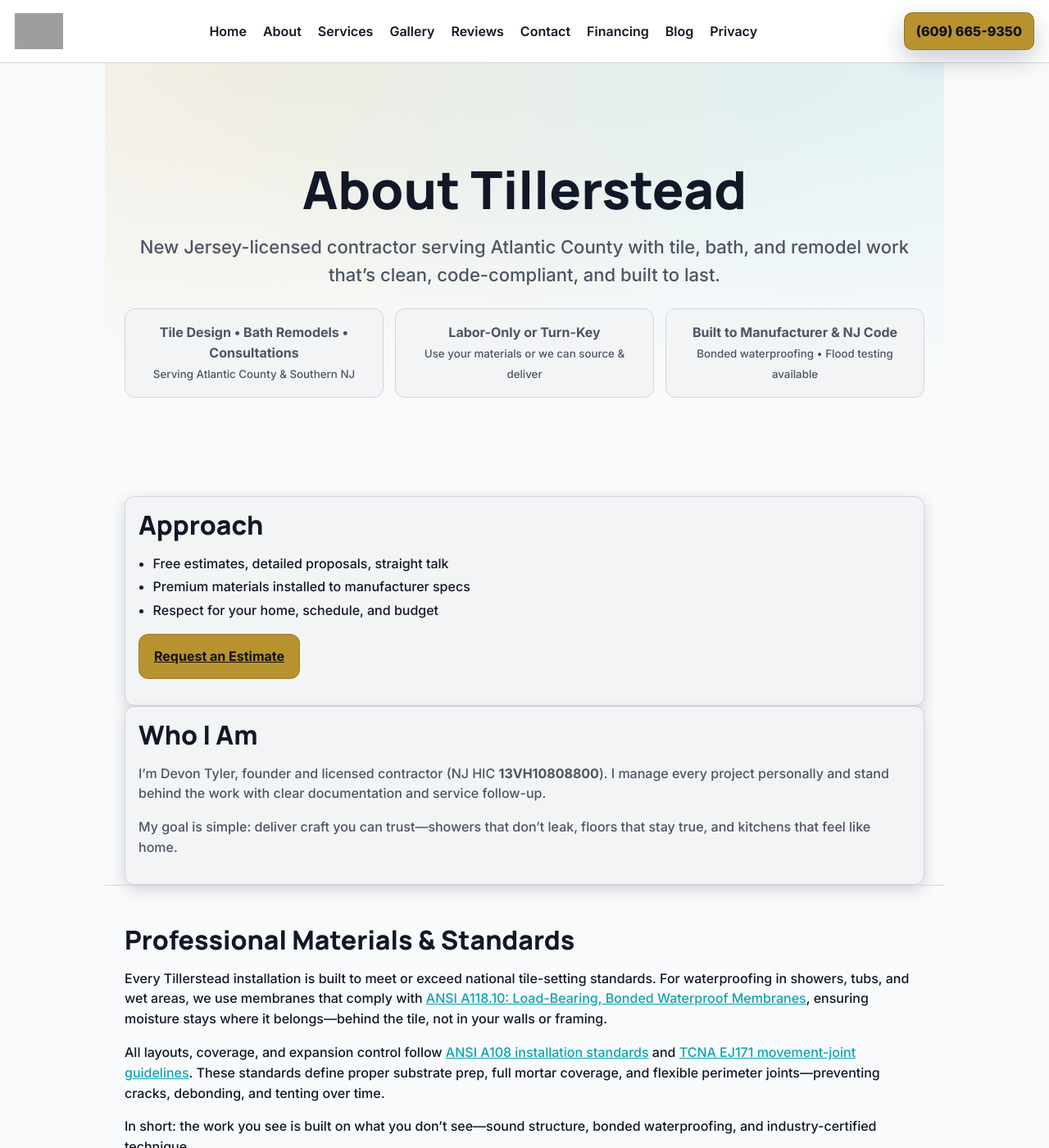
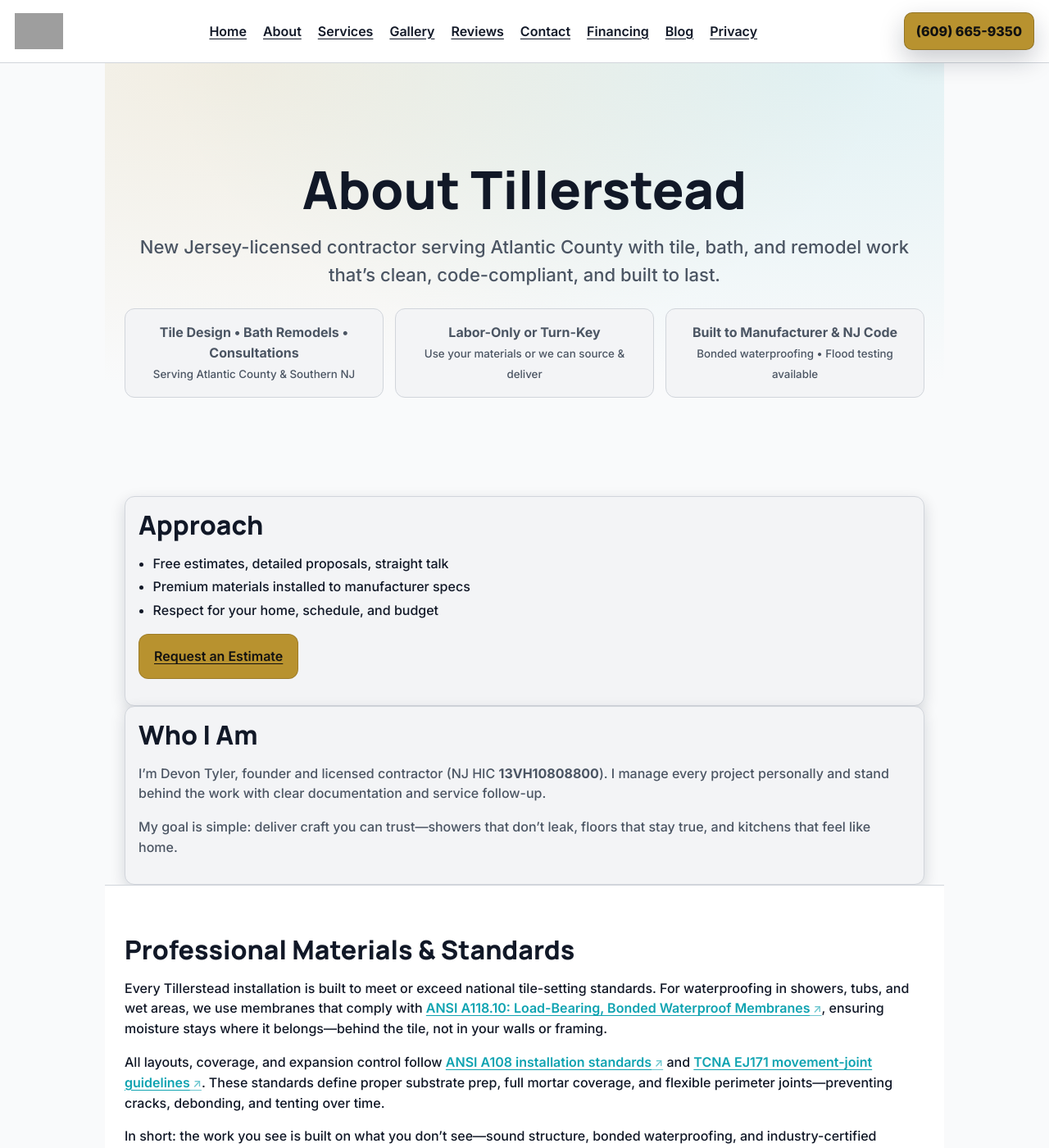
Before and after one commit to XTX33/Tillerstead-site, a Jekyll site: the page built from about.html, in a window 1280 px wide and 1400 px high. Shown: the whole window at 82% size. Built offline with Jekyll 4.4.1, drawn with Linux system fonts in a browser that asks for light colours; grey boxes are pictures that could not be loaded.

Commit message:
Update style.css

```diff
--- a/assets/css/style.css
+++ b/assets/css/style.css
@@ -426,3 +426,122 @@
     background-color: var(--primary);
   }
 }
+/* =========================================================
+   12) Refinements — Links, FAQs, Accessibility, Interaction
+   ========================================================= */
+
+/* ---------- Hyperlink styling ---------- */
+a {
+  color: var(--accent); /* emerald tone from your palette */
+  text-decoration: underline;
+  text-underline-offset: 3px;
+  transition: color 0.15s ease, text-decoration-color 0.2s ease;
+}
+a:hover {
+  color: var(--primary); /* brass hover tone */
+  text-decoration-color: var(--primary);
+}
+
+/* External link icons (optional) */
+a[target="_blank"]::after {
+  content: " ↗";
+  font-size: 0.85em;
+  opacity: 0.6;
+  vertical-align: baseline;
+}
+
+/* ---------- FAQ <details> enhancements ---------- */
+.faqs details {
+  background: var(--surface);
+  border: 1px solid var(--border);
+  border-radius: var(--radius);
+  padding: 1rem 1.25rem;
+  transition: background 0.25s ease, border-color 0.25s ease;
+}
+.faqs details[open] {
+  background: var(--surface-2);
+  border-color: var(--primary);
+  box-shadow: var(--shadow-sm);
+}
+.faqs summary {
+  cursor: pointer;
+  font-weight: 700;
+  position: relative;
+  list-style: none;
+  padding-right: 1.25rem;
+}
+.faqs summary::marker { content: ""; } /* hides default marker */
+
+/* Add + / − icon effect */
+.faqs summary::after {
+  content: "+";
+  position: absolute;
+  right: 0;
+  top: 0;
+  font-weight: 700;
+  color: var(--primary);
+  transition: transform 0.2s ease;
+}
+.faqs details[open] summary::after {
+  content: "−";
+  color: var(--accent);
+  transform: rotate(180deg);
+}
+
+/* Smooth expand/collapse animation */
+.faqs details > p,
+.faqs details > div {
+  animation: faqFadeIn 0.3s ease both;
+}
+@keyframes faqFadeIn {
+  from { opacity: 0; transform: translateY(-4px); }
+  to { opacity: 1; transform: translateY(0); }
+}
+
+/* ---------- Accessibility and readability tweaks ---------- */
+.prose a {
+  color: var(--accent);
+  font-weight: 600;
+}
+.prose a:hover {
+  color: var(--primary);
+}
+
+.prose h2,
+.prose h3 {
+  scroll-margin-top: 80px; /* for internal links / mobile anchors */
+}
+
+/* ---------- Section contrast tuning ---------- */
+.section {
+  background-color: var(--surface);
+  border-top: 1px solid var(--border);
+  padding-block: 60px;
+}
+
+/* ---------- Focus visibility ---------- */
+:focus-visible {
+  outline: 3px solid var(--focus);
+  outline-offset: 3px;
+  border-radius: 4px;
+}
+
+/* ---------- Link color balance for footer ---------- */
+.site-footer a {
+  color: var(--accent);
+  font-weight: 600;
+}
+.site-footer a:hover {
+  color: var(--primary);
+  text-decoration: underline;
+}
+
+/* ---------- Optional small-screen polish ---------- */
+@media (max-width: 600px) {
+  .faqs details {
+    padding: 0.85rem 1rem;
+  }
+  .faqs summary {
+    font-size: 1rem;
+  }
+}
```
